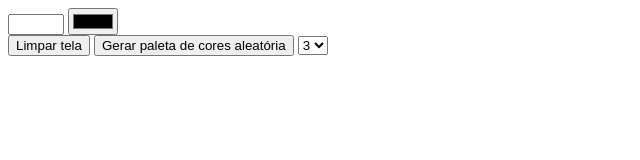
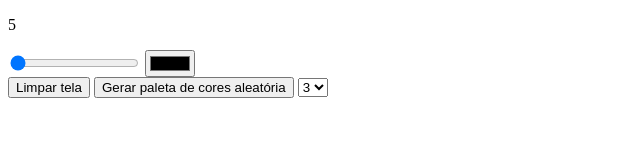
Before and after one commit to EletroCP/Pixel-Palette, a website: page index.html in a window 1280 px wide. Shown: the whole page, without its empty margins (0-640 px from the left). Drawn offline with Linux system fonts and the light colour scheme.

Commit message:
feat: mudado a forma de alterar o tamanho da "tela"

```diff
--- a/index.html
+++ b/index.html
@@ -11,7 +11,8 @@
 
 <body>
 	<section id="UI">
-		<input type="number" id="input-size" min="5" max="50" aria-label="Insira o tamanho da tela, minimo 5 maximo 50.">
+		<p id="input-size-value">5</p>
+		<input type="range" id="input-size" min="5" max="50" aria-label="Arraste a barra para aumentar o board" value="5">
 		<input type="color" id="input-color" aria-label="Insira a cor desejado.">
 		<div id="sample"></div>
 		<button id="clear" aria-label="Limpar tela">Limpar tela</button>
```
